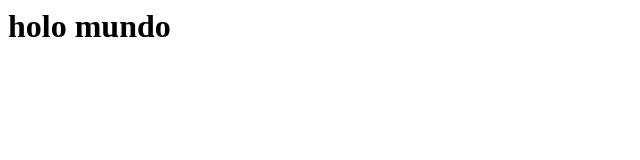
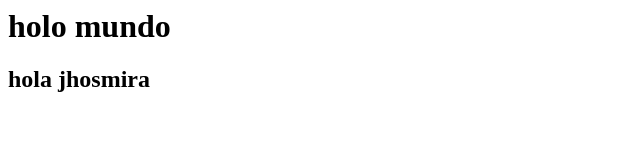
Before and after one commit to Albertgomez98/informealbert, a plain HTML site: page index.html in a window 1280 px wide. Shown: the whole page, without its empty margins (0-640 px from the left). Drawn offline with Linux system fonts and the light colour scheme.

Commit message:
index modificado

```diff
--- a/index.html
+++ b/index.html
@@ -1 +1,2 @@
 <h1>holo mundo</h1>
+<h2>hola jhosmira</h2>
```
